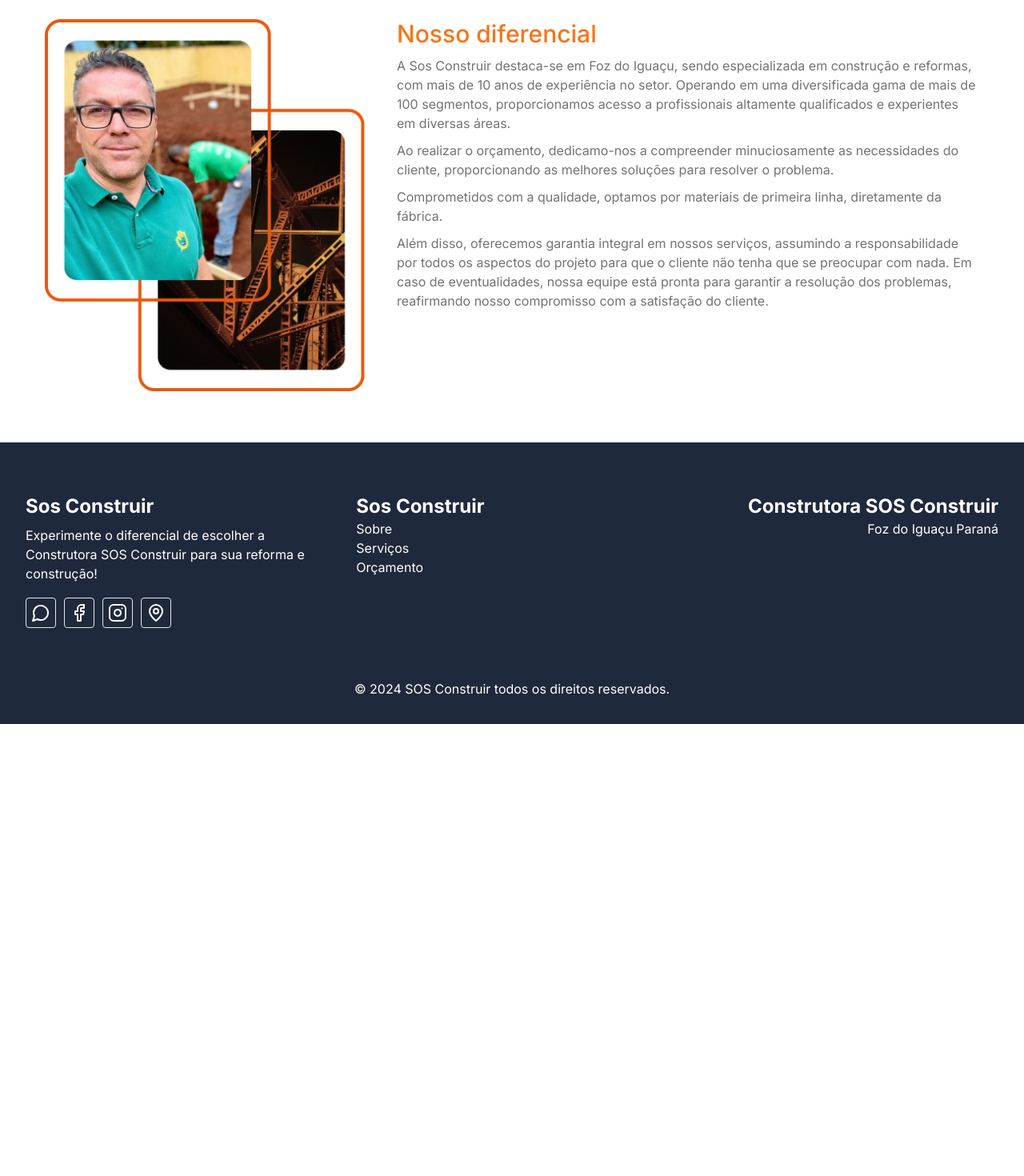
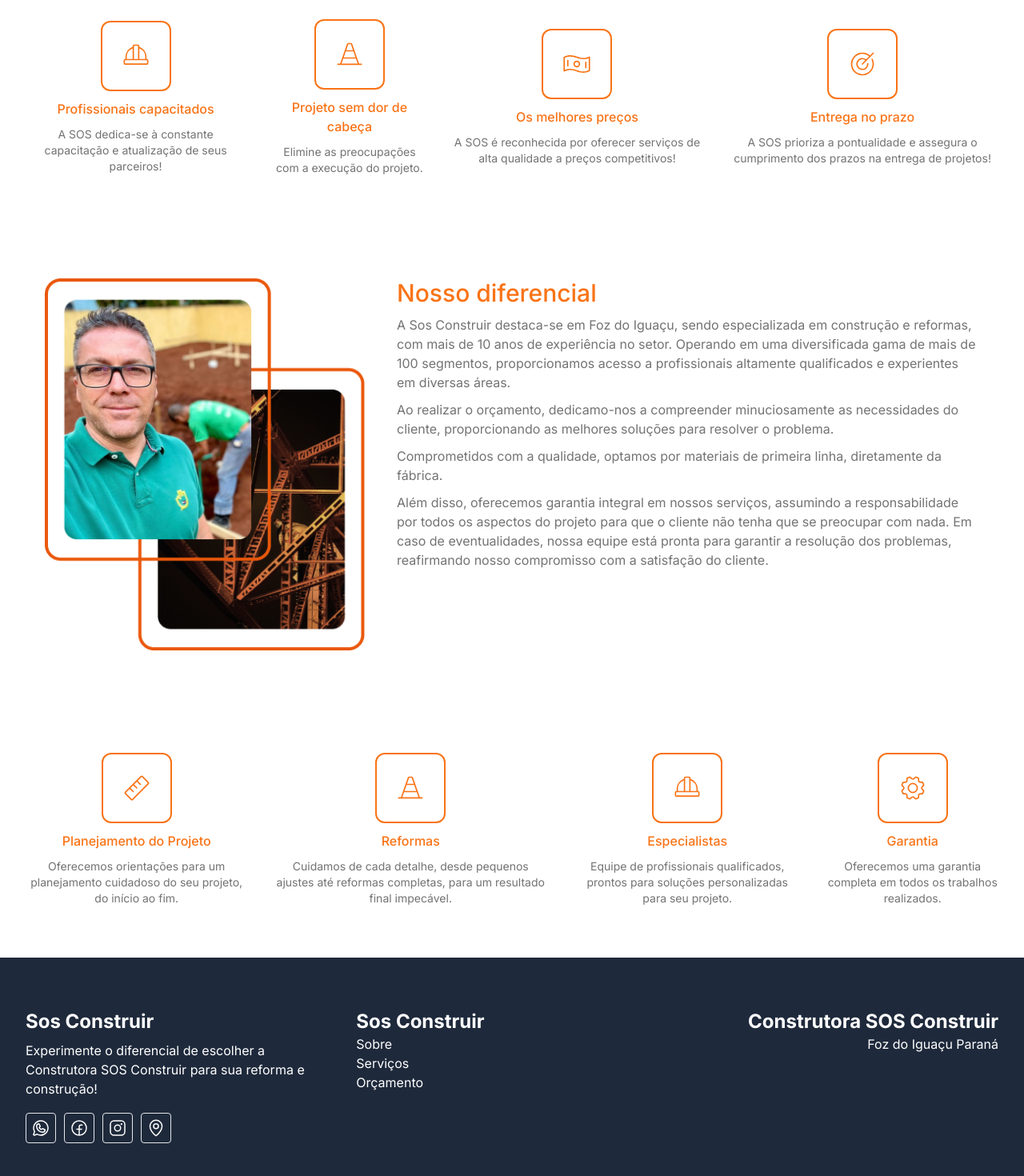
Before and after one commit to team-polaris-tech/sos-site, a Next.js app: page / in a window 1280 px wide. Shown: the part 120-1590 px from the top of the page at 80% size. Before the commit the page ends 1025 px from the top, so only its background shows below. Built offline with nearby package versions, Linux system fonts and the light colour scheme.

Commit message:
feat: section featured

```diff
--- a/package.json
+++ b/package.json
@@ -9,6 +9,7 @@
     "lint": "next lint"
   },
   "dependencies": {
+    "@phosphor-icons/react": "^2.1.5",
     "@radix-ui/react-navigation-menu": "^1.1.4",
     "class-variance-authority": "^0.7.0",
     "clsx": "^2.1.1",
--- /dev/null
+++ b/src/app/(home)/page.tsx
@@ -0,0 +1,105 @@
+import { Feature } from '@/components/feature'
+
+import { Metadata } from 'next'
+import Image from 'next/image'
+import {
+  HardHat,
+  TrafficCone,
+  MoneyWavy,
+  Target,
+  Ruler,
+  Gear,
+} from '@phosphor-icons/react/dist/ssr'
+
+export const metadata: Metadata = {
+  title: 'Home',
+}
+
+export default function Home() {
+  return (
+    <div className="flex  flex-col items-center ">
+      <section className="hidden items-center justify-between gap-8 py-16 lg:flex">
+        <Feature
+          icon={HardHat}
+          title="Profissionais capacitados"
+          description="A SOS dedica-se à constante capacitação e atualização de seus parceiros!"
+        />
+        <Feature
+          icon={TrafficCone}
+          title="Projeto sem dor de cabeça"
+          description="Elimine as preocupações com a execução do projeto."
+        />
+        <Feature
+          icon={MoneyWavy}
+          title="Os melhores preços"
+          description="A SOS é reconhecida por oferecer serviços de alta qualidade a preços competitivos!"
+        />
+        <Feature
+          icon={Target}
+          title="Entrega no prazo"
+          description="A SOS prioriza a pontualidade e assegura o cumprimento dos prazos na entrega de projetos!"
+        />
+      </section>
+      <section className="flex w-full justify-between gap-10 px-6 py-16">
+        <Image
+          src="/nosso-diferencial.jpg"
+          alt=""
+          width={400}
+          height={400}
+          className="hidden lg:flex"
+        />
+        <div className="flex-1">
+          <h2 className="text-center text-3xl font-medium text-orange-500 lg:text-left">
+            Nosso diferencial
+          </h2>
+          <p className="mt-2.5 text-neutral-500">
+            A Sos Construir destaca-se em Foz do Iguaçu, sendo especializada em
+            construção e reformas, com mais de 10 anos de experiência no setor.
+            Operando em uma diversificada gama de mais de 100 segmentos,
+            proporcionamos acesso a profissionais altamente qualificados e
+            experientes em diversas áreas.
+          </p>
+          <p className="mt-2.5 text-neutral-500">
+            Ao realizar o orçamento, dedicamo-nos a compreender minuciosamente
+            as necessidades do cliente, proporcionando as melhores soluções para
+            resolver o problema.
+          </p>
+          <p className="mt-2.5 text-neutral-500">
+            Comprometidos com a qualidade, optamos por materiais de primeira
+            linha, diretamente da fábrica.
+          </p>
+          <p className="mt-2.5 text-neutral-500">
+            Além disso, oferecemos garantia integral em nossos serviços,
+            assumindo a responsabilidade por todos os aspectos do projeto para
+            que o cliente não tenha que se preocupar com nada. Em caso de
+            eventualidades, nossa equipe está pronta para garantir a resolução
+            dos problemas, reafirmando nosso compromisso com a satisfação do
+            cliente.
+          </p>
+        </div>
+      </section>
+      <section className="hidden items-center justify-between gap-8 py-16 lg:flex">
+        <Feature
+          icon={Ruler}
+          title="Planejamento do Projeto"
+          description="Oferecemos orientações para um planejamento cuidadoso do seu projeto, do início ao fim."
+        />
+        <Feature
+          icon={TrafficCone}
+          title="Reformas"
+          description="Cuidamos de cada detalhe, desde pequenos ajustes até reformas completas, para um resultado final impecável."
+        />
+        <Feature
+          icon={HardHat}
+          title="Especialistas"
+          description="Equipe de profissionais qualificados, prontos para soluções personalizadas para seu projeto."
+        />
+        <Feature
+          icon={Gear}
+          title="Garantia"
+          description="Oferecemos uma garantia completa em todos os trabalhos realizados."
+        />
+      </section>
+    </div>
+  )
+}
--- /dev/null
+++ b/src/app/orcamento/page.tsx
@@ -0,0 +1,9 @@
+import { Metadata } from 'next'
+
+export const metadata: Metadata = {
+  title: 'Orçamento',
+}
+
+export default function Orcamento() {
+  return 'Hello'
+}
--- a/src/app/page.tsx
+++ /dev/null
@@ -1,46 +0,0 @@
-import Image from 'next/image'
-
-export default function Home() {
-  return (
-    <div className="flex  flex-col items-center ">
-      <section className="flex w-full justify-between gap-10 px-6 py-16">
-        <Image
-          src="/nosso-diferencial.jpg"
-          alt=""
-          width={400}
-          height={400}
-          className="hidden lg:flex"
-        />
-        <div className="flex-1">
-          <h2 className="text-center text-3xl font-medium text-orange-500 lg:text-left">
-            Nosso diferencial
-          </h2>
-          <p className="mt-2.5 text-neutral-500">
-            A Sos Construir destaca-se em Foz do Iguaçu, sendo especializada em
-            construção e reformas, com mais de 10 anos de experiência no setor.
-            Operando em uma diversificada gama de mais de 100 segmentos,
-            proporcionamos acesso a profissionais altamente qualificados e
-            experientes em diversas áreas.
-          </p>
-          <p className="mt-2.5 text-neutral-500">
-            Ao realizar o orçamento, dedicamo-nos a compreender minuciosamente
-            as necessidades do cliente, proporcionando as melhores soluções para
-            resolver o problema.
-          </p>
-          <p className="mt-2.5 text-neutral-500">
-            Comprometidos com a qualidade, optamos por materiais de primeira
-            linha, diretamente da fábrica.
-          </p>
-          <p className="mt-2.5 text-neutral-500">
-            Além disso, oferecemos garantia integral em nossos serviços,
-            assumindo a responsabilidade por todos os aspectos do projeto para
-            que o cliente não tenha que se preocupar com nada. Em caso de
-            eventualidades, nossa equipe está pronta para garantir a resolução
-            dos problemas, reafirmando nosso compromisso com a satisfação do
-            cliente.
-          </p>
-        </div>
-      </section>
-    </div>
-  )
-}
--- /dev/null
+++ b/src/components/feature.tsx
@@ -0,0 +1,21 @@
+import { IconProps } from 'phosphor-react'
+import { ComponentType } from 'react'
+import { Icon } from './icon'
+
+export interface FeatureProps {
+  title: string
+  description: string
+  icon: ComponentType<IconProps>
+}
+
+export function Feature({ title, description, icon }: FeatureProps) {
+  return (
+    <div className="flex flex-col items-center gap-2.5 text-center">
+      <div className="rounded-xl border-2 border-orange-500 p-6">
+        <Icon className="size-9 text-orange-500" icon={icon} weight="light" />
+      </div>
+      <span className="text-base font-medium text-orange-500">{title}</span>
+      <span className="text-sm text-neutral-500">{description}</span>
+    </div>
+  )
+}
--- a/src/components/footer/index.tsx
+++ b/src/components/footer/index.tsx
@@ -1,4 +1,10 @@
-import { Facebook, Instagram, MapPin, MessageCircle } from 'lucide-react'
+import {
+  WhatsappLogo,
+  InstagramLogo,
+  FacebookLogo,
+  MapPin,
+} from '@phosphor-icons/react/dist/ssr'
+import Link from 'next/link'
 
 export function Footer() {
   return (
@@ -11,18 +17,34 @@ export function Footer() {
             para sua reforma e construção!
           </span>
           <div className="mt-2.5 flex items-center gap-2.5">
-            <div className="rounded border p-1.5  text-white">
-              <MessageCircle className="size-6" />
-            </div>
-            <div className="rounded border p-1.5  text-white">
-              <Facebook className="size-6" />
-            </div>
-            <div className="rounded border p-1.5  text-white">
-              <Instagram className="size-6" />
-            </div>
-            <div className="rounded border p-1.5  text-white">
+            <Link
+              href="/"
+              target="_blank"
+              className="rounded border p-1.5  text-white"
+            >
+              <WhatsappLogo className="size-6" />
+            </Link>
+            <Link
+              href="/"
+              target="_blank"
+              className="rounded border p-1.5  text-white"
+            >
+              <FacebookLogo className="size-6" />
+            </Link>
+            <Link
+              href="/"
+              target="_blank"
+              className="rounded border p-1.5  text-white"
+            >
+              <InstagramLogo className="size-6" />
+            </Link>
+            <Link
+              href="/"
+              target="_blank"
+              className="rounded border p-1.5  text-white"
+            >
               <MapPin className="size-6" />
-            </div>
+            </Link>
           </div>
         </div>
         <div className="col-span-3 lg:col-span-1">
--- /dev/null
+++ b/src/components/icon.tsx
@@ -0,0 +1,10 @@
+import { IconProps } from '@phosphor-icons/react'
+import { ComponentType } from 'react'
+
+interface Props extends IconProps {
+  icon: ComponentType<IconProps>
+}
+
+export function Icon({ icon: Icon, ...props }: Props) {
+  return <Icon weight="light" {...props} />
+}
```
Also changed, not shown: 1 other file (tests, documents, lock files or other folders).
